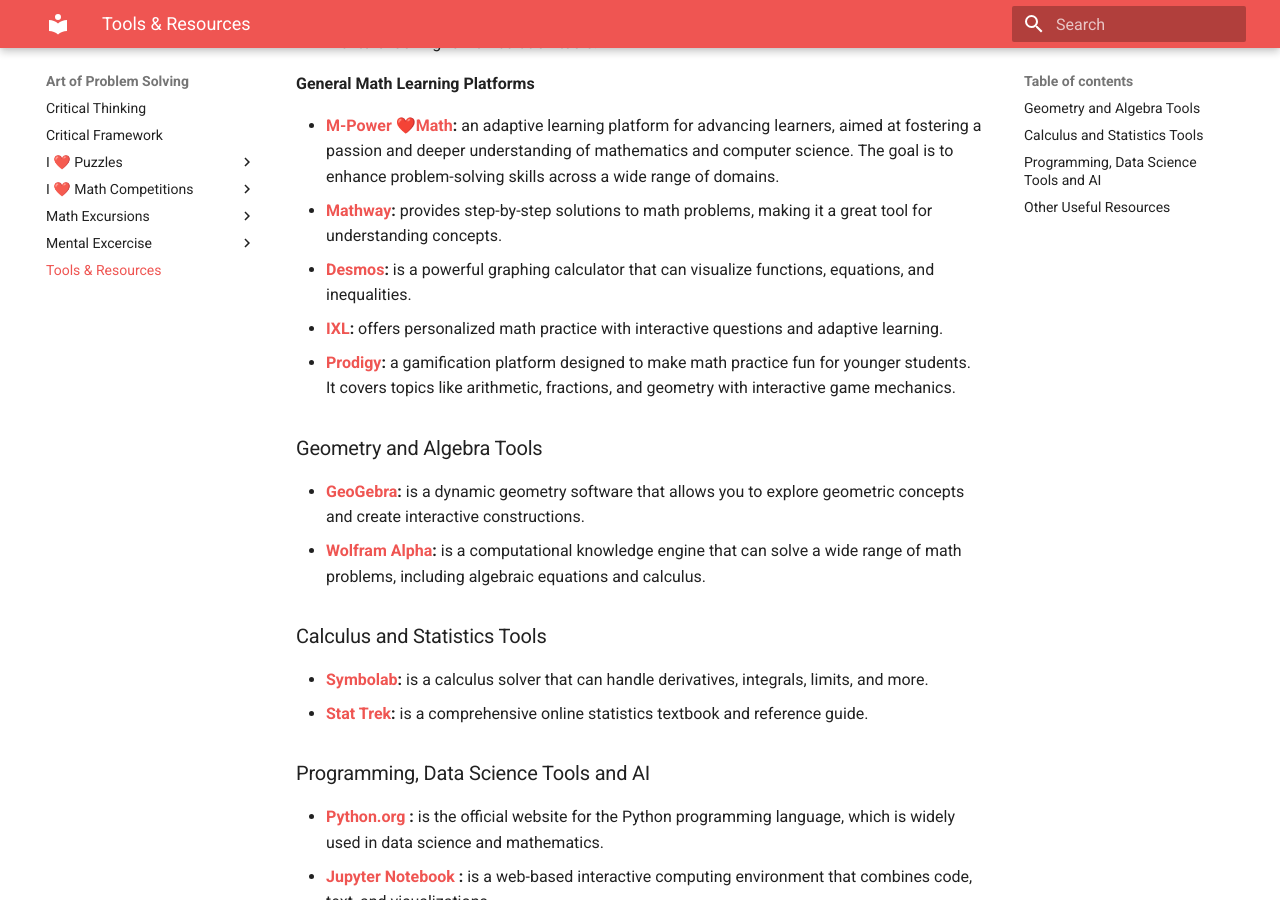
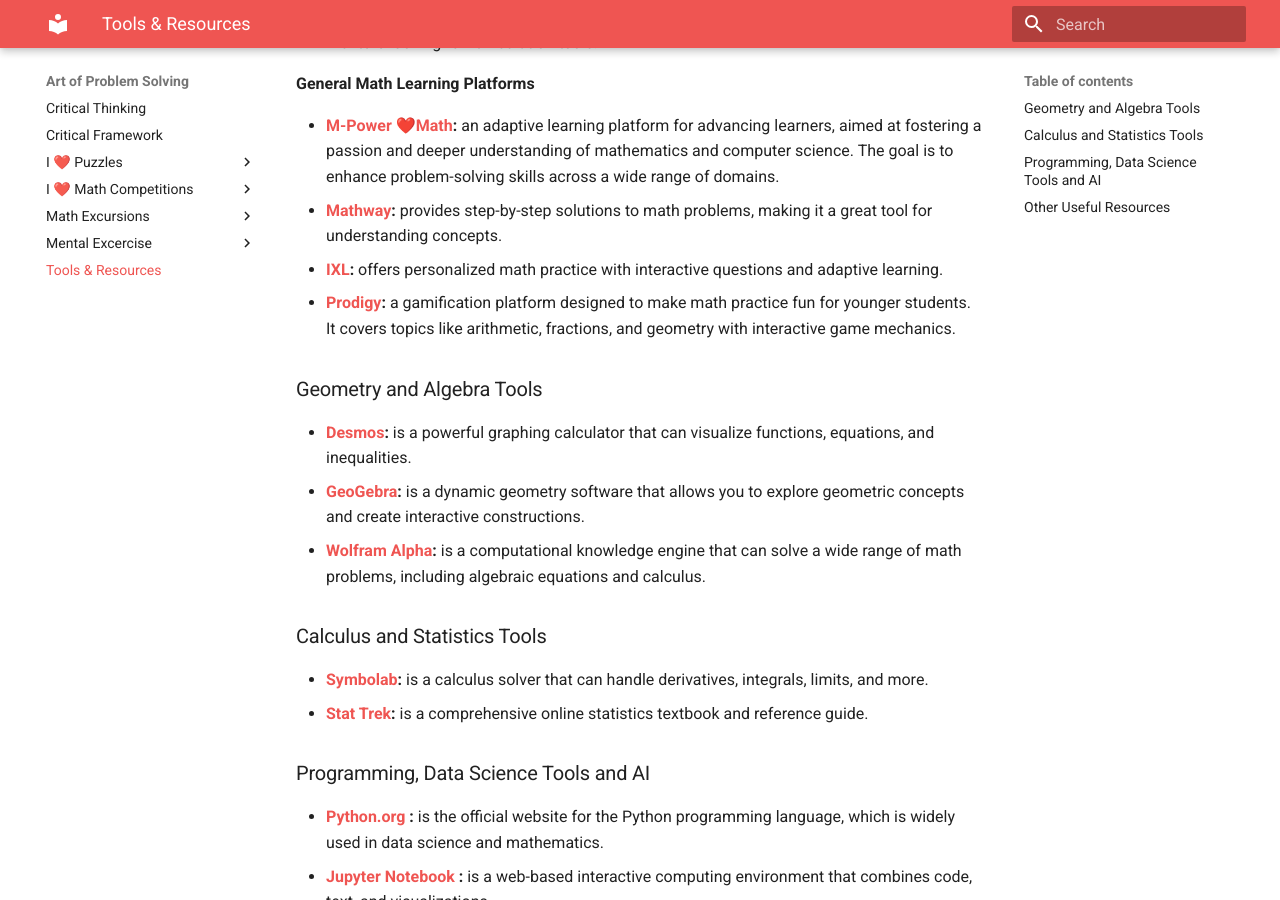
Before and after one commit to baseonballs/mpower-sitedocs, an MkDocs documentation site: the page built from site-docs/resources/index.md, in a window 1280 px wide and 900 px high, scrolled down 1118 px. Built offline with MkDocs 1.6.1 and Material for MkDocs 9.7.7, drawn with Linux system fonts in a browser that asks for light colours.

```diff
--- a/site-docs/resources/index.md
+++ b/site-docs/resources/index.md
@@ -23,12 +23,12 @@ Curriculum-focused learning platforms are designed to align closely with school
 
 * **[M-Power ❤️Math]():** an adaptive learning platform for advancing learners, aimed at fostering a passion and deeper understanding of mathematics and computer science. The goal is to enhance problem-solving skills across a wide range of domains.
 * **[Mathway](https://www.mathway.com/):** provides step-by-step solutions to math problems, making it a great tool for understanding concepts.
-* **[Desmos](https://www.desmos.com/):** is a powerful graphing calculator that can visualize functions, equations, and inequalities.
 * **[IXL](https://www.ixl.com/):** offers personalized math practice with interactive questions and adaptive learning.
 * **[Prodigy](https://www.prodigygame.com/main-en/):** a gamification platform designed to make math practice fun for younger students. It covers topics like arithmetic, fractions, and geometry with interactive game mechanics.
 
 ### Geometry and Algebra Tools
 
+* **[Desmos](https://www.desmos.com/):** is a powerful graphing calculator that can visualize functions, equations, and inequalities.
 * **[GeoGebra](https://www.geogebra.org/):** is a dynamic geometry software that allows you to explore geometric concepts and create interactive constructions.
 * **[Wolfram Alpha](https://www.wolframalpha.com/):** is a computational knowledge engine that can solve a wide range of math problems, including algebraic equations and calculus.
 
```
